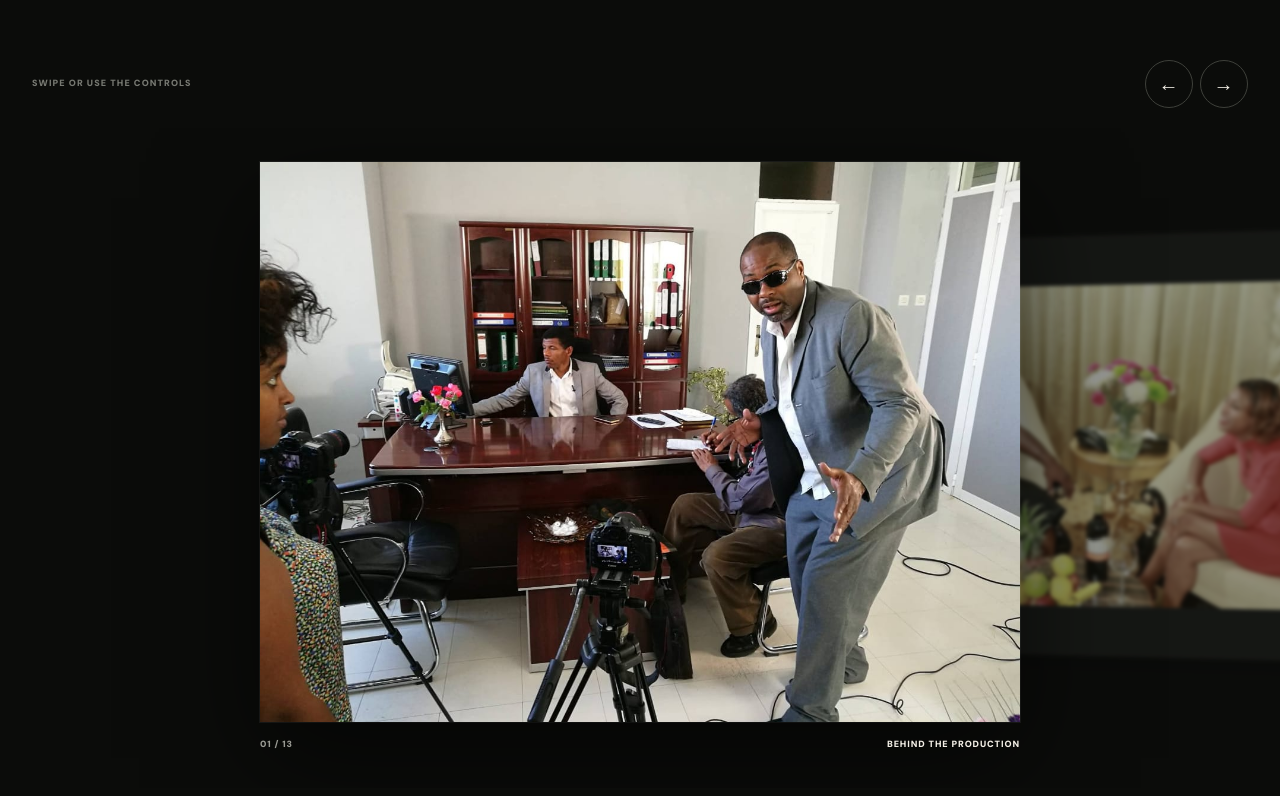
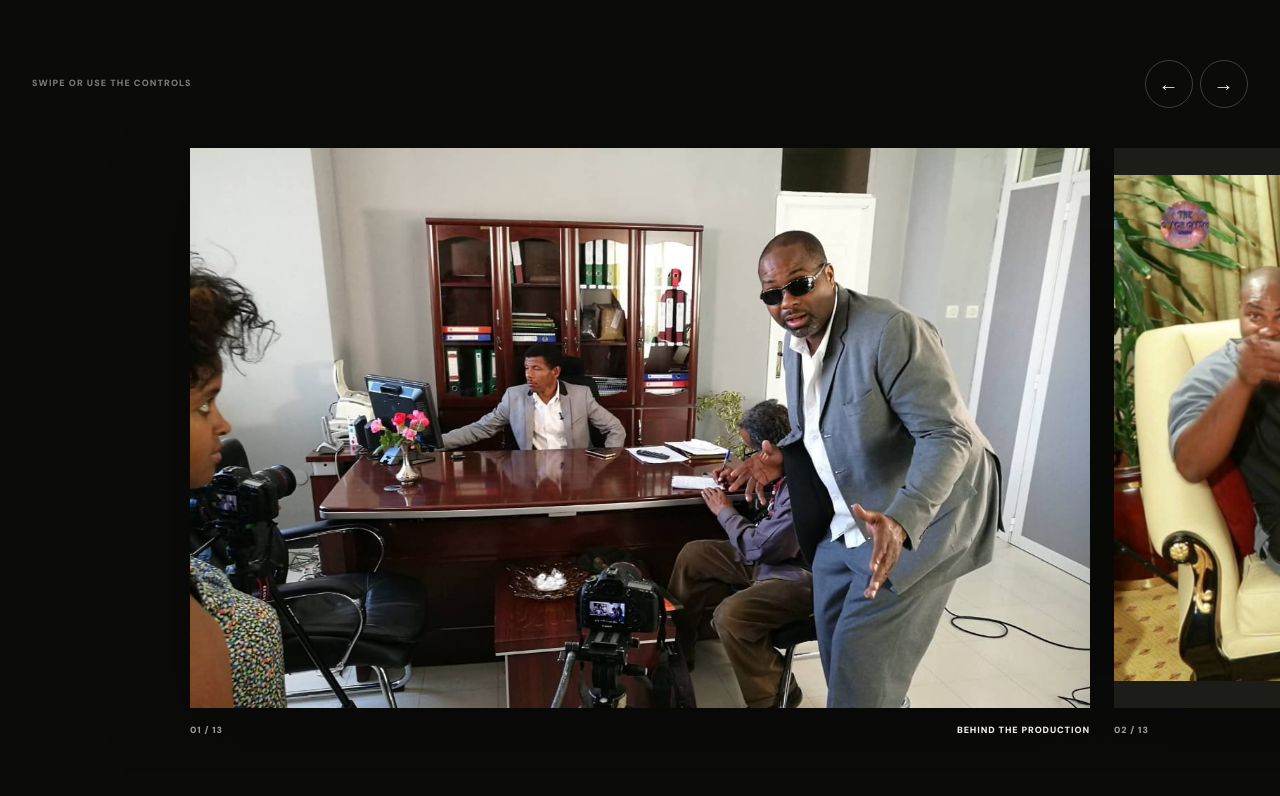
Before and after one commit to Dawitom3000/next-level-marketing-website, a Next.js app: page / in a window 1280 px wide. Shown: the part 4964-5760 px from the top of the page. Built offline with nearby package versions, Linux system fonts and the light colour scheme; no server answers.

Commit message:
Fix photo rail loading

```diff
--- a/app/components/CampaignGallery.tsx
+++ b/app/components/CampaignGallery.tsx
@@ -1,6 +1,6 @@
 "use client";
 
-import { useCallback, useEffect, useRef, useState } from "react";
+import { useRef } from "react";
 import { assetPath } from "../lib/asset-path";
 
 const galleryPhotos = [
@@ -21,55 +21,15 @@ const galleryPhotos = [
 
 export function CampaignGallery() {
   const railRef = useRef<HTMLDivElement>(null);
-  const [activeIndex, setActiveIndex] = useState(0);
 
-  const centerSlide = useCallback((index: number) => {
-    const rail = railRef.current;
-    const slide = rail?.children[index] as HTMLElement | undefined;
-    if (!rail || !slide) return;
-    const left = slide.offsetLeft - (rail.clientWidth - slide.clientWidth) / 2;
-    const reduceMotion = window.matchMedia("(prefers-reduced-motion: reduce)").matches;
-    rail.scrollTo({ left, behavior: reduceMotion ? "auto" : "smooth" });
-    setActiveIndex(index);
-  }, []);
-
-  useEffect(() => {
+  function move(direction: number) {
     const rail = railRef.current;
     if (!rail) return;
-    let frame = 0;
-
-    const updateActiveSlide = () => {
-      const center = rail.scrollLeft + rail.clientWidth / 2;
-      let closestIndex = 0;
-      let closestDistance = Number.POSITIVE_INFINITY;
-      Array.from(rail.children).forEach((child, index) => {
-        const slide = child as HTMLElement;
-        const distance = Math.abs(slide.offsetLeft + slide.clientWidth / 2 - center);
-        if (distance < closestDistance) {
-          closestDistance = distance;
-          closestIndex = index;
-        }
-      });
-      setActiveIndex(closestIndex);
-    };
-
-    const onScroll = () => {
-      cancelAnimationFrame(frame);
-      frame = requestAnimationFrame(updateActiveSlide);
-    };
-
-    updateActiveSlide();
-    rail.addEventListener("scroll", onScroll, { passive: true });
-    window.addEventListener("resize", onScroll);
-    return () => {
-      cancelAnimationFrame(frame);
-      rail.removeEventListener("scroll", onScroll);
-      window.removeEventListener("resize", onScroll);
-    };
-  }, []);
-
-  function move(direction: number) {
-    centerSlide(Math.max(0, Math.min(galleryPhotos.length - 1, activeIndex + direction)));
+    const reduceMotion = window.matchMedia("(prefers-reduced-motion: reduce)").matches;
+    rail.scrollBy({
+      left: direction * Math.min(rail.clientWidth * 0.82, 920),
+      behavior: reduceMotion ? "auto" : "smooth",
+    });
   }
 
   return (
@@ -83,10 +43,8 @@ export function CampaignGallery() {
       </div>
       <div className="gallery-rail" ref={railRef} tabIndex={0} aria-label="Next Level campaign and production photographs">
         {galleryPhotos.map((photo, index) => {
-          const distance = Math.abs(index - activeIndex);
-          const position = index === activeIndex ? "is-active" : index < activeIndex ? "is-before" : "is-after";
-          return <figure className={`gallery-slide ${position}${distance === 1 ? " is-adjacent" : " is-distant"}`} aria-current={index === activeIndex ? "true" : undefined} key={photo.src}>
-            <div className="gallery-image"><img src={assetPath(photo.src)} alt={photo.alt} loading="lazy" /></div>
+          return <figure className="gallery-slide" key={photo.src}>
+            <div className="gallery-image"><img src={assetPath(photo.src)} alt={photo.alt} loading={index < 2 ? "eager" : "lazy"} fetchPriority={index === 0 ? "high" : "auto"} /></div>
             <figcaption><span>{String(index + 1).padStart(2, "0")} / {String(galleryPhotos.length).padStart(2, "0")}</span><strong>{photo.label}</strong></figcaption>
           </figure>;
         })}
--- a/app/globals.css
+++ b/app/globals.css
@@ -155,20 +155,12 @@ p { line-height: 1.68; }
 .gallery-controls > div { display: flex; gap: 7px; }
 .gallery-controls button { width: 48px; height: 48px; border: 1px solid #3e403a; border-radius: 50%; background: transparent; color: var(--paper); cursor: pointer; font-size: 20px; transition: background .2s ease,color .2s ease; }
 .gallery-controls button:hover { background: var(--orange); color: var(--ink); }
-.gallery-rail { display: flex; gap: 0; overflow-x: auto; padding: 34px max(32px,calc((100vw - min(64vw,760px))/2)) 36px; perspective: 1500px; scroll-snap-type: x mandatory; scroll-padding-inline: 50%; scrollbar-width: thin; scrollbar-color: var(--orange) #282a24; }
+.gallery-rail { display: flex; gap: 24px; overflow-x: auto; padding: 20px max(32px,calc((100vw - min(78vw,900px))/2)) 36px; scroll-snap-type: x mandatory; scroll-padding-inline: max(32px,calc((100vw - min(78vw,900px))/2)); scrollbar-width: thin; scrollbar-color: var(--orange) #282a24; }
 .gallery-rail:focus-visible { outline: 2px solid var(--orange); outline-offset: 5px; }
-.gallery-slide { position: relative; z-index: 0; width: min(64vw,760px); flex: 0 0 min(64vw,760px); margin: 0 -100px 0 0; opacity: .24; transform: translateZ(-230px) scale(.72); transform-style: preserve-3d; scroll-snap-align: center; transition: transform .55s cubic-bezier(.2,.75,.2,1),opacity .4s ease,z-index 0s .25s; }
-.gallery-slide:last-child { margin-right: 0; }
-.gallery-slide.is-before { transform: translateX(11%) translateZ(-155px) rotateY(11deg) scale(.8); transform-origin: right center; }
-.gallery-slide.is-after { transform: translateX(-11%) translateZ(-155px) rotateY(-11deg) scale(.8); transform-origin: left center; }
-.gallery-slide.is-adjacent { z-index: 1; opacity: .57; }
-.gallery-slide.is-active { z-index: 3; opacity: 1; transform: translateX(0) translateZ(0) rotateY(0) scale(1); transition-delay: 0s; }
-.gallery-image { height: 560px; display: grid; place-items: center; overflow: hidden; background: #1c1d19; box-shadow: 0 24px 80px rgba(0,0,0,.26); filter: blur(5px) saturate(.55); transition: filter .45s ease,box-shadow .45s ease; }
-.gallery-slide.is-adjacent .gallery-image { filter: blur(2.6px) saturate(.72); }
-.gallery-slide.is-active .gallery-image { filter: none; box-shadow: 0 36px 100px rgba(0,0,0,.58),0 0 0 1px rgba(255,255,255,.08); }
-.gallery-image img { height: 100%; object-fit: contain; }
-.gallery-slide figcaption { display: flex; justify-content: space-between; gap: 20px; padding-top: 16px; color: #9a9b94; opacity: 0; font-size: 9px; font-weight: 850; letter-spacing: .1em; text-transform: uppercase; transform: translateY(8px); transition: opacity .35s ease,transform .35s ease; }
-.gallery-slide.is-active figcaption { opacity: 1; transform: translateY(0); }
+.gallery-slide { width: min(78vw,900px); flex: 0 0 min(78vw,900px); scroll-snap-align: center; }
+.gallery-image { height: 560px; display: grid; place-items: center; overflow: hidden; background: #1c1d19; box-shadow: 0 24px 80px rgba(0,0,0,.3); }
+.gallery-image img { width: 100%; height: 100%; object-fit: contain; }
+.gallery-slide figcaption { display: flex; justify-content: space-between; gap: 20px; padding-top: 16px; color: #9a9b94; font-size: 9px; font-weight: 850; letter-spacing: .1em; text-transform: uppercase; }
 .gallery-slide figcaption strong { color: var(--paper); }
 
 /* Static logo library */
@@ -337,8 +329,8 @@ p { line-height: 1.68; }
   .case-card { min-height: 500px; }
   .gallery-heading { grid-template-columns: 1fr; gap: 24px; }
   .gallery-controls { width: calc(100% - 36px); }
-  .gallery-rail { padding-left: max(18px,calc((100vw - 76vw)/2)); padding-right: max(18px,calc((100vw - 76vw)/2)); }
-  .gallery-slide { width: 76vw; flex-basis: 76vw; margin-right: -62px; }
+  .gallery-rail { gap: 18px; padding-left: 7vw; padding-right: 7vw; scroll-padding-inline: 7vw; }
+  .gallery-slide { width: 86vw; flex-basis: 86vw; }
   .gallery-image { height: 500px; }
   .logo-wall { grid-template-columns: repeat(2,1fr); }
   .inner-hero-grid { grid-template-columns: 1fr; }
@@ -375,8 +367,8 @@ p { line-height: 1.68; }
   .gallery-controls { width: calc(100% - 28px); }
   .gallery-controls > span { display: none; }
   .gallery-controls { justify-content: flex-end; }
-  .gallery-rail { padding-left: 8vw; padding-right: 8vw; }
-  .gallery-slide { width: 84vw; flex-basis: 84vw; margin-right: -34px; }
+  .gallery-rail { gap: 12px; padding-left: 6vw; padding-right: 6vw; scroll-padding-inline: 6vw; }
+  .gallery-slide { width: 88vw; flex-basis: 88vw; }
   .gallery-image { height: 420px; }
   .service-card { grid-template-columns: 36px 1fr; gap: 15px; }
   .service-card > b { display: none; }
```
